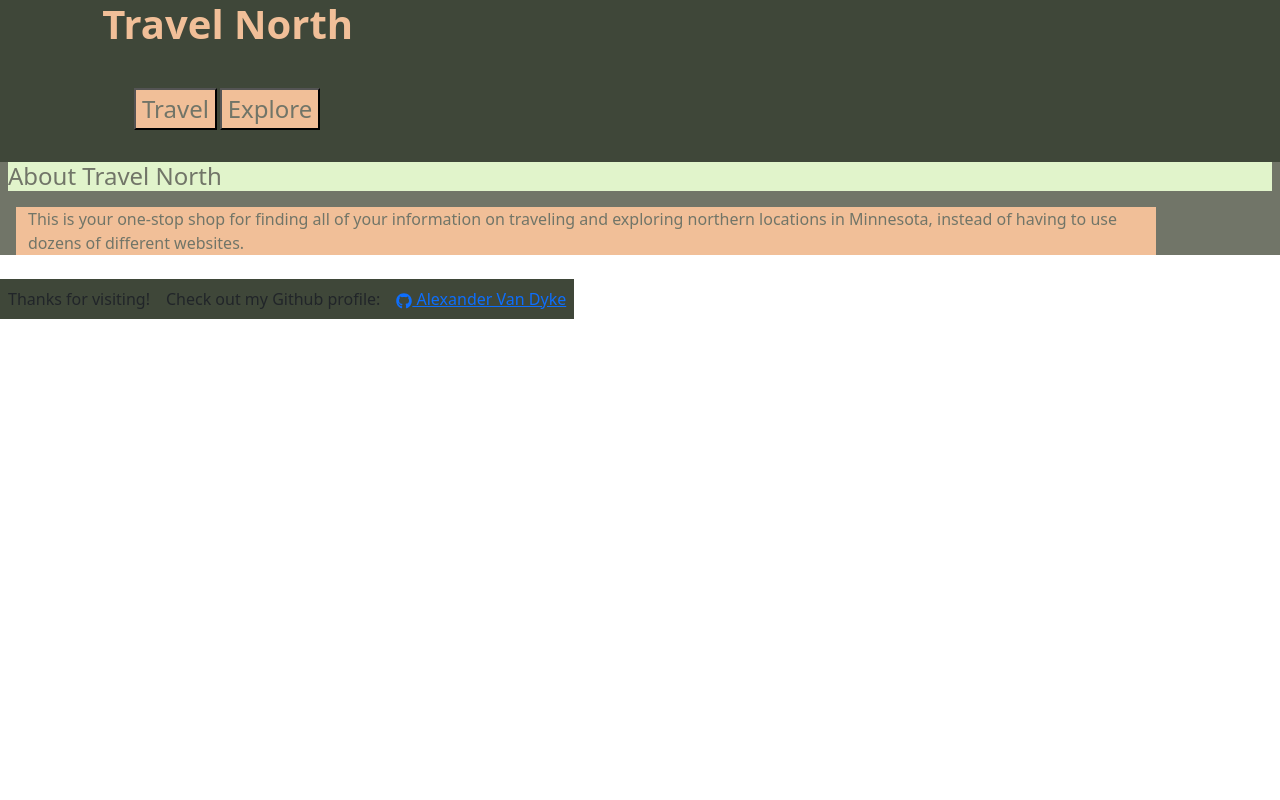
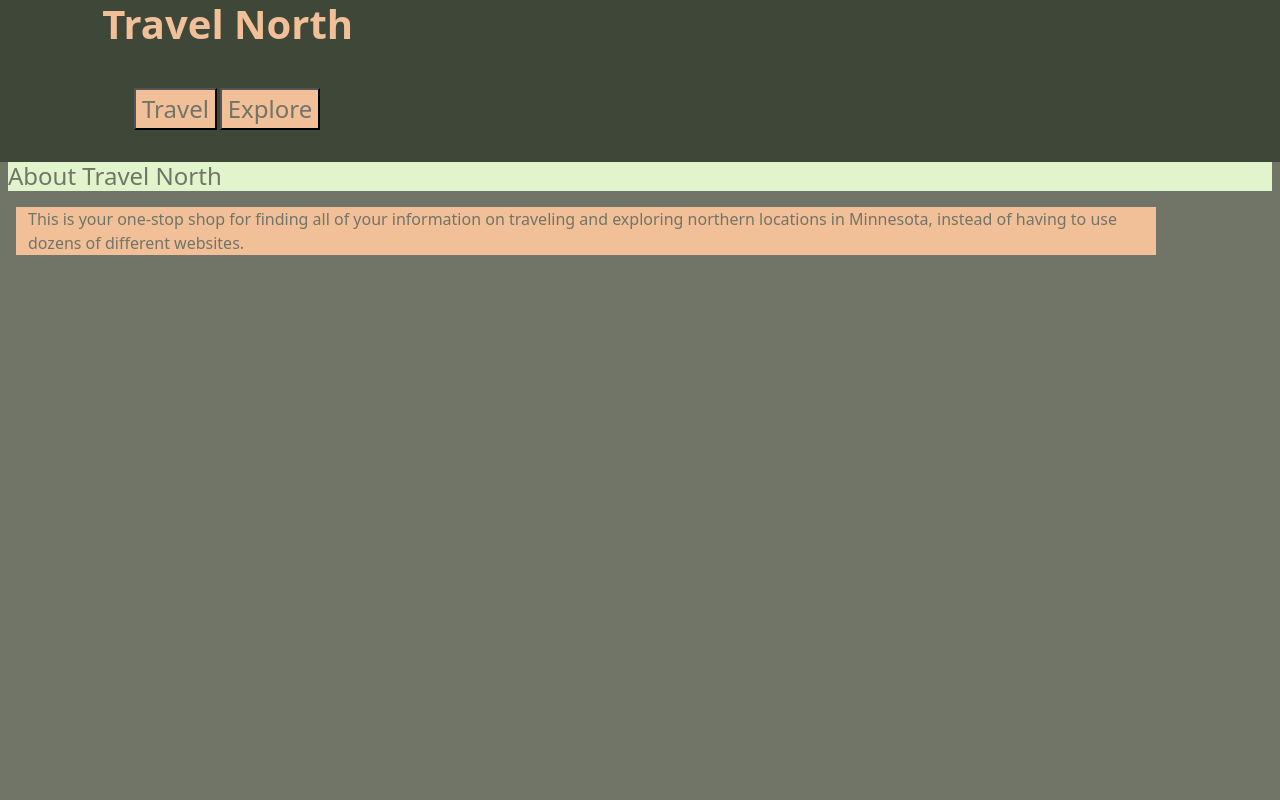
Before and after one commit to AlexandertheGreat491/Travel-North, a React (Create React App) app in the folder client/: page / in a window 1280 px wide. Shown: the top 800 px of the page. Built offline with nearby package versions, Linux system fonts and the light colour scheme.

Commit message:
changed height

```diff
--- a/client/src/index.css
+++ b/client/src/index.css
@@ -57,6 +57,7 @@ code {
 
 .about {
   background-color: var(--primary);
+  height: 100%;
 }
 
 .info {
--- a/client/src/pages/Home.js
+++ b/client/src/pages/Home.js
@@ -2,11 +2,11 @@ import React from "react";
 
 const Home = () => {
   return (
-    <div className="about">
+    <div className="about" style={{height: '100vh'}}>
       <div>
         <h2 className="homeheader mb-3 ms-2 me-2">About Travel North</h2>
       </div>
-      <div className="about">
+      <div className="about" >
         <p className="m-3 info justify-content-center container">
           This is your one-stop shop for finding all of your information on
           traveling and exploring northern locations in Minnesota, instead of
```
